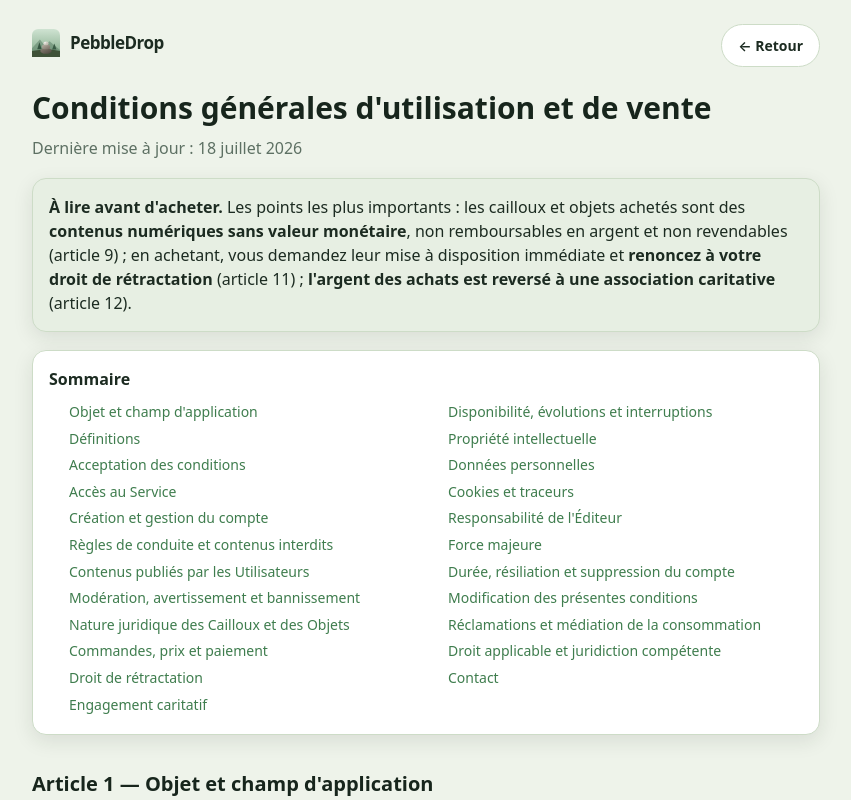
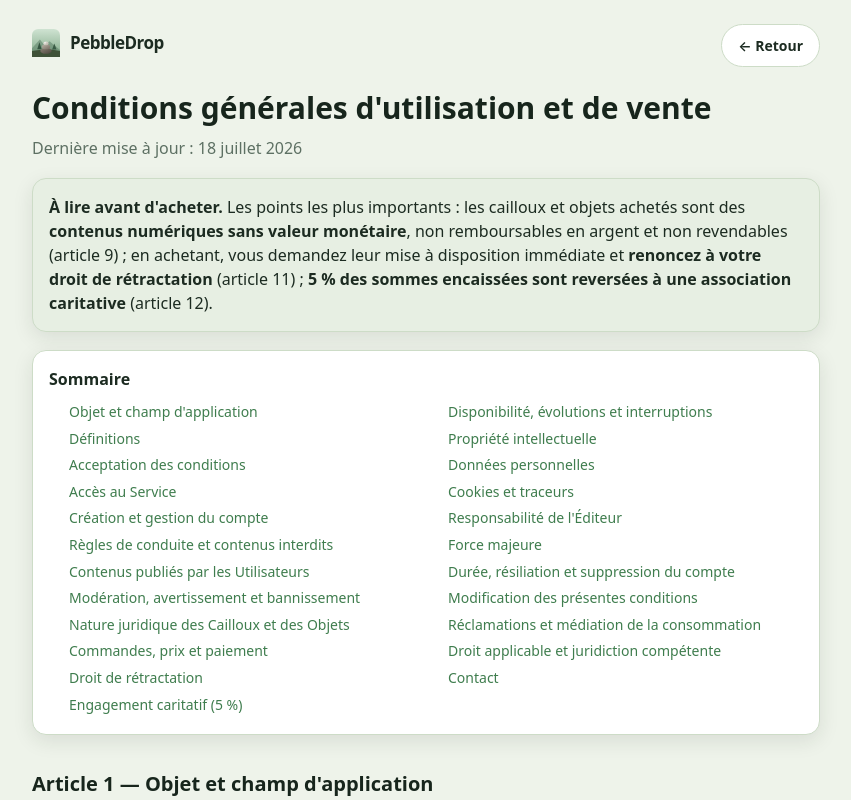
Before and after one commit to rocket111111152442/pixeldrop-, a Next.js app: page /conditions in a window 1280 px wide. Shown: the top 800 px of the page, without its empty margins (214-1065 px from the left). Built offline with nearby package versions, Linux system fonts and the light colour scheme; no server answers.

Commit message:
Restore charity percentage in terms

```diff
--- a/src/app/conditions/page.tsx
+++ b/src/app/conditions/page.tsx
@@ -58,7 +58,7 @@ const SOMMAIRE = [
   "Nature juridique des Cailloux et des Objets",
   "Commandes, prix et paiement",
   "Droit de rétractation",
-  "Engagement caritatif",
+  "Engagement caritatif (5 %)",
   "Disponibilité, évolutions et interruptions",
   "Propriété intellectuelle",
   "Données personnelles",
@@ -95,7 +95,7 @@ export default function ConditionsPage() {
         monétaire</strong>, non remboursables en argent et non revendables (article 9) ;
         en achetant, vous demandez leur mise à disposition immédiate et
         <strong> renoncez à votre droit de rétractation</strong> (article 11) ;
-        <strong> l&apos;argent des achats est reversé à une association caritative</strong> (article 12).
+        <strong> 5 % des sommes encaissées sont reversées à une association caritative</strong> (article 12).
       </div>
 
       {/* Sommaire */}
@@ -328,16 +328,16 @@ export default function ConditionsPage() {
       </Art>
 
       {/* ─────────── ENGAGEMENT CARITATIF ─────────── */}
-      <Art n={12} titre="Engagement caritatif">
+      <Art n={12} titre="Engagement caritatif (5 %)">
         <div style={{ background: "#f4f9f1", border: "2px solid var(--accent)", borderRadius: 12, padding: 16 }}>
           <p style={{ margin: 0, fontSize: 16 }}>
-            <strong>L&apos;Éditeur s&apos;engage à reverser l&apos;argent des achats réalisés
-            sur le Site</strong> à une
+            <strong>L&apos;Éditeur s&apos;engage à reverser 5 % du montant total des sommes
+            effectivement encaissées</strong> au titre des achats réalisés sur le Site à une
             association caritative.
           </p>
         </div>
         <p>
-          <strong>Assiette.</strong> Le reversement porte sur les sommes effectivement
+          <strong>Assiette.</strong> Le reversement porte sur 5 % des sommes effectivement
           encaissées, c&apos;est-à-dire hors paiements échoués, impayés et sommes remboursées.
         </p>
         <p>
```
